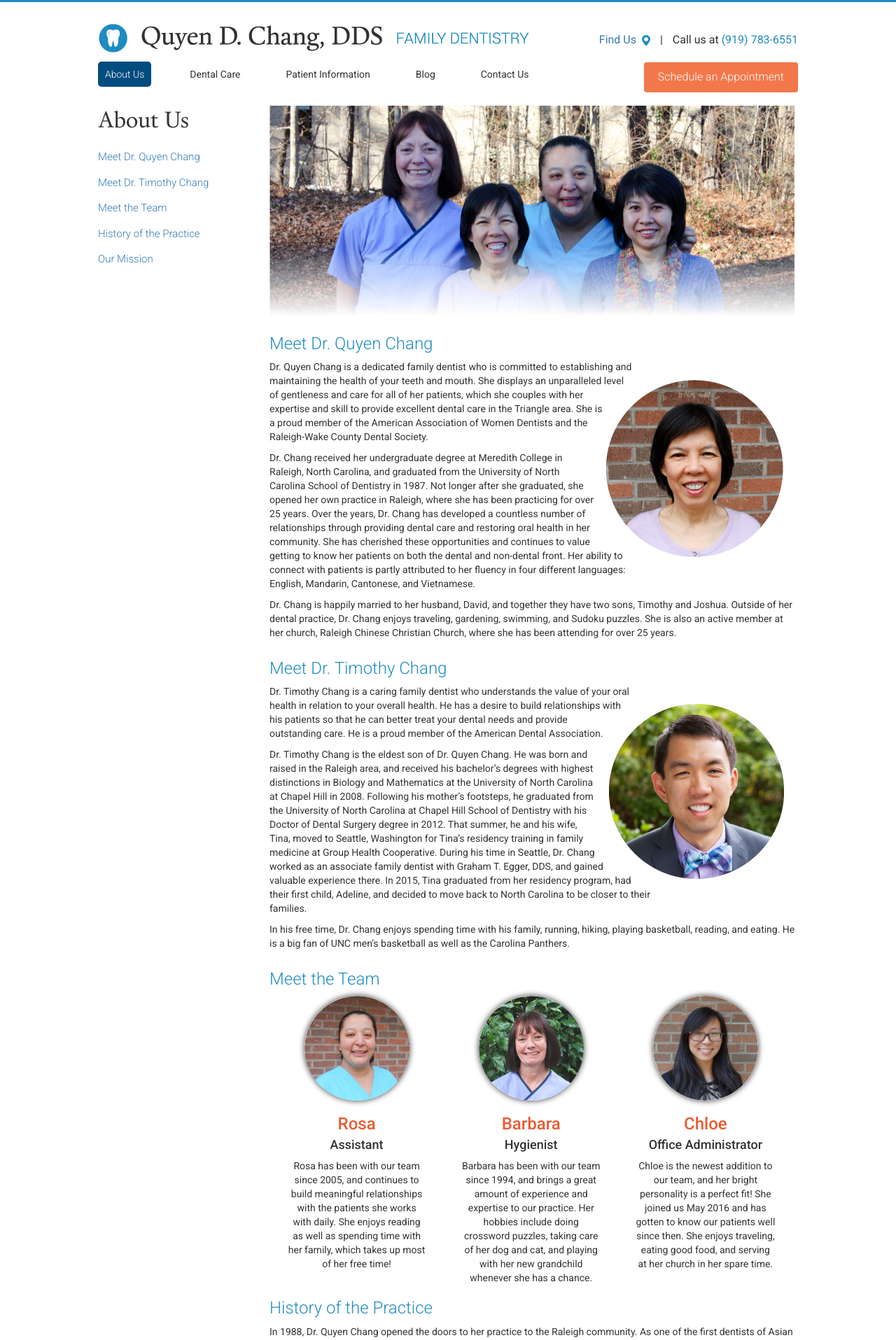
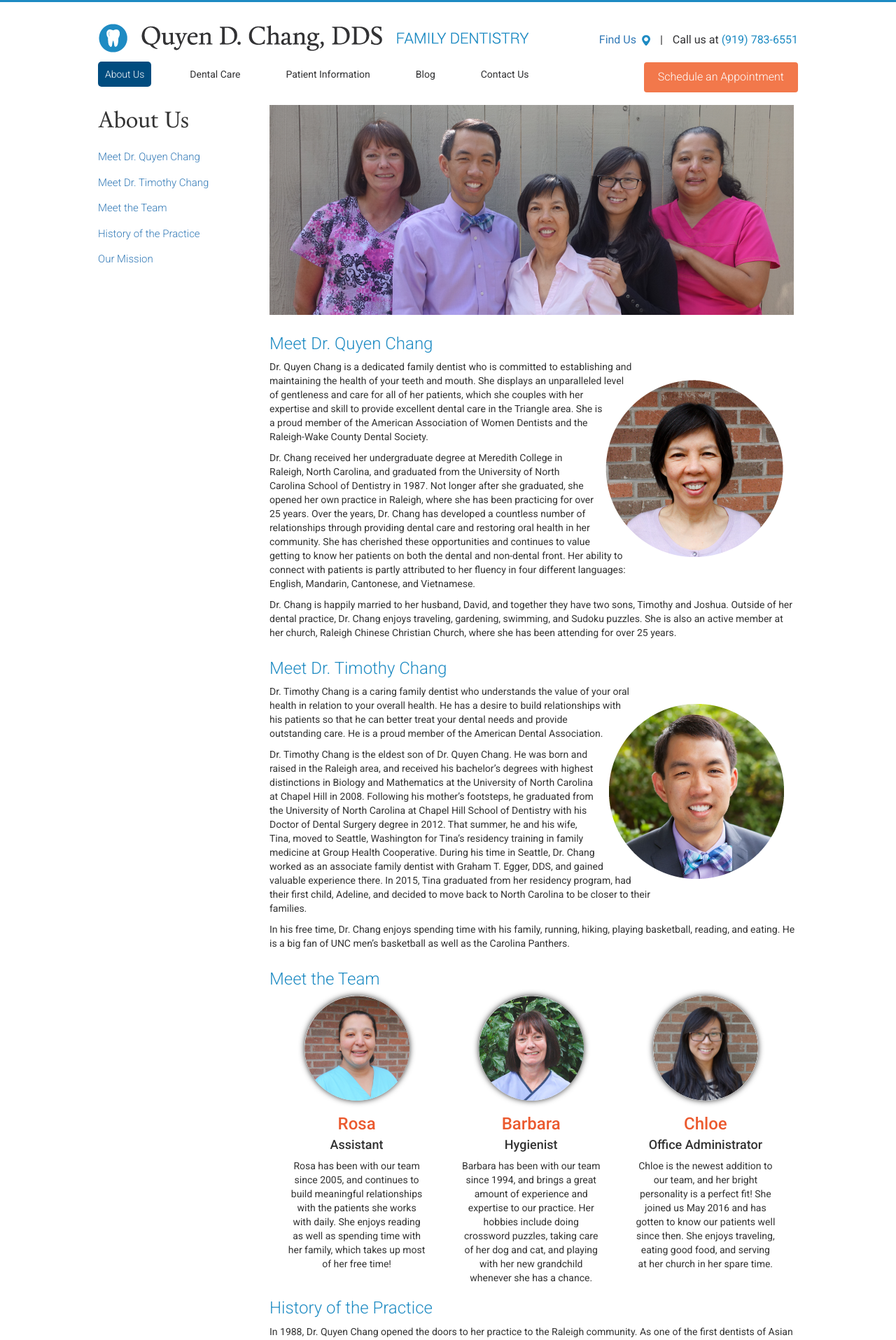
Before and after one commit to gabrielyeung/changdds, a Jekyll site: the page built from aboutus/index.html, in a window 1280 px wide. Shown: the top 1915 px of the page at 70% size. Built offline with Jekyll 4.4.1, drawn with Linux system fonts in a browser that asks for light colours.

Commit message:
update "About Us" banner img

```diff
--- a/aboutus/index.html
+++ b/aboutus/index.html
@@ -17,7 +17,7 @@ title: About Us
   </nav>
   <section class="page-content">
       <figure>
-          <img src="{{site.baseurl}}/img/image_about_banner.png" alt="about us banner">
+          <img src="{{site.baseurl}}/img/image_about_banner5.png" alt="about us banner">
       </figure>
 
       <section class="drchang-bio">
```
Also changed, not shown: img/image_about_banner5.png (added).
